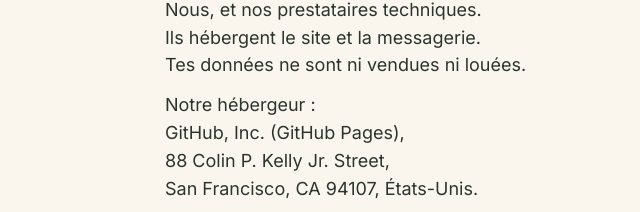
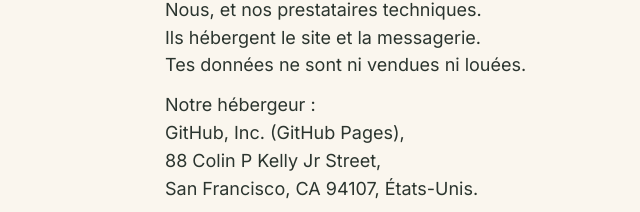
Before and after one commit to clementthillen-alt/tinquiete-site, a plain HTML site: page politique-de-confidentialite.html in a window 1280 px wide. Shown: the part 1472-1684 px from the top of the page, 139-779 px from the left. Drawn offline with Linux system fonts and the light colour scheme.

Commit message:
Mentions légales : adresse de l'hébergeur écrite sans points d'abréviation
Co-Authored-By: Claude Fable 5.2 <noreply@anthropic.com>
Claude-Session: https://claude.ai/code/session_013eqi3V7XUkEfPfx62tUSbM

```diff
--- a/politique-de-confidentialite.html
+++ b/politique-de-confidentialite.html
@@ -46,7 +46,7 @@
 
 <h2>Qui&nbsp;y&nbsp;a accès</h2>
 <p><span class="phrase">Nous, et&nbsp;nos prestataires techniques.</span> <span class="phrase">Ils hébergent le&nbsp;site et&nbsp;la&nbsp;messagerie.</span> <span class="phrase">Tes&nbsp;données ne&nbsp;sont ni vendues ni louées.</span></p>
-<p><span class="phrase">Notre hébergeur&nbsp;:</span> <span class="phrase">GitHub, Inc. (GitHub Pages),</span> <span class="phrase">88 Colin P. Kelly Jr. Street,</span> <span class="phrase">San Francisco, CA 94107, États-Unis.</span></p>
+<p><span class="phrase">Notre hébergeur&nbsp;:</span> <span class="phrase">GitHub, Inc. (GitHub Pages),</span> <span class="phrase">88 Colin P Kelly Jr Street,</span> <span class="phrase">San Francisco, CA 94107, États-Unis.</span></p>
 <p><span class="phrase">Il&nbsp;reçoit ton&nbsp;adresse IP.</span> <span class="phrase">C’est le&nbsp;cas de&nbsp;tout hébergeur.</span> <span class="phrase">Il&nbsp;est&nbsp;établi aux&nbsp;États-Unis.</span></p>
 
 <h2>Tes&nbsp;droits</h2>
```
Also changed, not shown: mentions-legales.html (+1 -1 lines).
